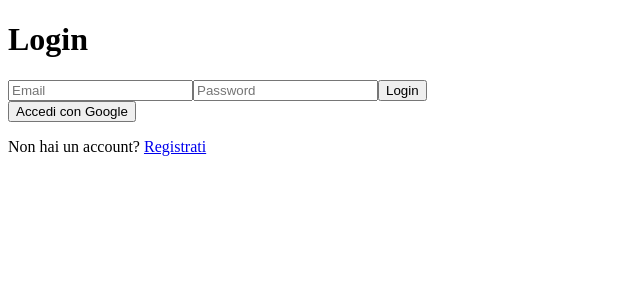
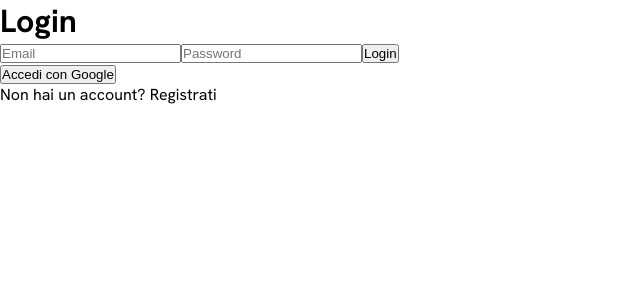
Before and after one commit to giusene/HireGenius, a Next.js app: page /login in a window 1280 px wide. Shown: the top 300 px of the page, without its empty margins (0-640 px from the left). Built offline with nearby package versions, Linux system fonts and the light colour scheme; no server answers.

Commit message:
file scss iniziali

```diff
--- a/src/pages/login.tsx
+++ /dev/null
@@ -1,63 +0,0 @@
-// src/pages/login.tsx
-
-import { useState } from "react";
-import { useAuth } from "../context/AuthContext";
-import Link from "next/link";
-
-const Login = () => {
-  const [email, setEmail] = useState("");
-  const [password, setPassword] = useState("");
-  const [error, setError] = useState("");
-
-  const { login, loginWithGoogle, user } = useAuth();
-
-  const handleLogin = async (e: React.FormEvent) => {
-    e.preventDefault();
-    setError("");
-
-    try {
-      await login(email, password);
-      alert("Login effettuato con successo!");
-    } catch (err) {
-      setError("Errore durante il login. Verifica le tue credenziali.");
-    }
-  };
-
-  const handleGoogleLogin = async () => {
-    try {
-      await loginWithGoogle();
-      alert("Login con Google effettuato con successo!");
-    } catch (err) {
-      setError("Errore durante il login con Google. Riprova.");
-    }
-  };
-
-  return (
-    <div>
-      <h1>Login</h1>
-      <form onSubmit={handleLogin}>
-        <input
-          type="email"
-          placeholder="Email"
-          value={email}
-          onChange={(e) => setEmail(e.target.value)}
-        />
-        <input
-          type="password"
-          placeholder="Password"
-          value={password}
-          onChange={(e) => setPassword(e.target.value)}
-        />
-        <button type="submit">Login</button>
-      </form>
-      {error && <p>{error}</p>}
-      <button onClick={handleGoogleLogin}>Accedi con Google</button>
-      <p>
-        Non hai un account? <Link href="/register">Registrati</Link>
-      </p>
-      {user && <Link href="/protected">test</Link>}
-    </div>
-  );
-};
-
-export default Login;
--- /dev/null
+++ b/src/pages/login/index.tsx
@@ -0,0 +1,53 @@
+// src/pages/login.tsx
+
+import { useState } from "react";
+import { useAuth } from "@/context/AuthContext";
+import Link from "next/link";
+
+const Login = () => {
+	const [email, setEmail] = useState("");
+	const [password, setPassword] = useState("");
+	const [error, setError] = useState("");
+
+	const { login, loginWithGoogle, user } = useAuth();
+
+	const handleLogin = async (e: React.FormEvent) => {
+		e.preventDefault();
+		setError("");
+
+		try {
+			await login(email, password);
+			alert("Login effettuato con successo!");
+		} catch (err) {
+			setError("Errore durante il login. Verifica le tue credenziali.");
+		}
+	};
+
+	const handleGoogleLogin = async () => {
+		try {
+			await loginWithGoogle();
+			alert("Login con Google effettuato con successo!");
+		} catch (err) {
+			setError("Errore durante il login con Google. Riprova.");
+		}
+	};
+
+	return (
+		<div>
+			<h1>Login</h1>
+			<form onSubmit={handleLogin}>
+				<input type='email' placeholder='Email' value={email} onChange={(e) => setEmail(e.target.value)} />
+				<input type='password' placeholder='Password' value={password} onChange={(e) => setPassword(e.target.value)} />
+				<button type='submit'>Login</button>
+			</form>
+			{error && <p>{error}</p>}
+			<button onClick={handleGoogleLogin}>Accedi con Google</button>
+			<p>
+				Non hai un account? <Link href='/register'>Registrati</Link>
+			</p>
+			{user && <Link href='/protected'>test</Link>}
+		</div>
+	);
+};
+
+export default Login;
--- /dev/null
+++ b/src/styles/default/_functions.scss
@@ -0,0 +1,11 @@
+@use "sass:math";
+
+$em-base: 16px;
+
+@function rem($px) {
+	@if unitless($px) {
+		$px: $px * 1px;
+	}
+
+	@return math.div($px, $em-base) * 1rem;
+}
--- /dev/null
+++ b/src/styles/default/_mixins.scss
@@ -0,0 +1,5 @@
+@mixin btn-details($color, $bgColor, $fontWeight) {
+	color: $color;
+	background-color: $bgColor;
+	font-weight: $fontWeight;
+}
--- /dev/null
+++ b/src/styles/default/index.scss
@@ -0,0 +1,2 @@
+@import "./functions.scss";
+@import "./mixins.scss";
--- a/src/styles/globals.scss
+++ b/src/styles/globals.scss
@@ -0,0 +1,43 @@
+@import url("https://fonts.googleapis.com/css2?family=Hanken+Grotesk:ital,wght@0,100..900;1,100..900&display=swap");
+
+@import "./default/index.scss";
+
+:root {
+	// GAP
+	--gap-sm: rem(9px);
+	--gap-md: rem(18px);
+	--gap-lg: rem(36px);
+
+	// COLORI
+	--accent: #f9ff00; //cta, timer, badge, risultati
+	--primary: #7f5af0; //menu, background
+	--secondary: #2cb67d; //badge e risultati
+	--tertiary: #ff6091; //badge e risultati
+
+	// COLORI NEUTRI
+	--white: #fffffe; //titoli (sfondo popup?)
+	--light: #d3d3d3; //paragrafi, label e button CTA B (es "accedi con google")
+	--dark: #362763; //background e button CTA C (es "avanti")
+
+	// MODIFICATE
+	--background: linear-gradient(to bottom, var(--dark), var(--primary));
+	--elementsBg: rgba(211, 211, 211, 0.8);
+}
+
+* {
+	padding: 0;
+	margin: 0;
+	box-sizing: border-box;
+}
+
+html,
+body {
+	font-family: "Hanken Grotesk", sans-serif;
+	max-width: 100vw;
+	overflow-x: hidden;
+}
+
+a {
+	color: inherit;
+	text-decoration: none;
+}
```
Also changed, not shown: src/pages/register.tsx (deleted, +0 -63 lines), src/pages/register/index.tsx (added, +49 -0 lines).
